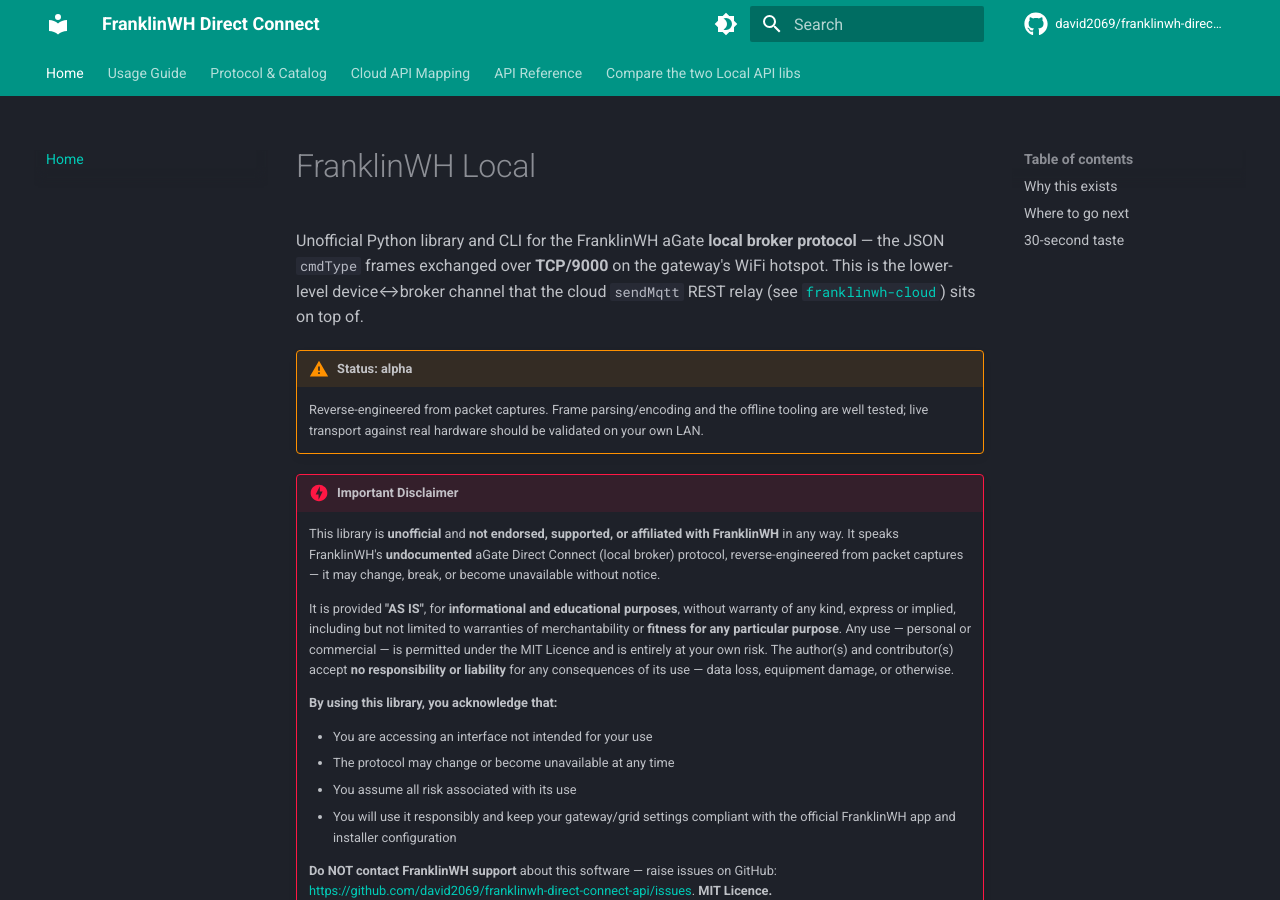
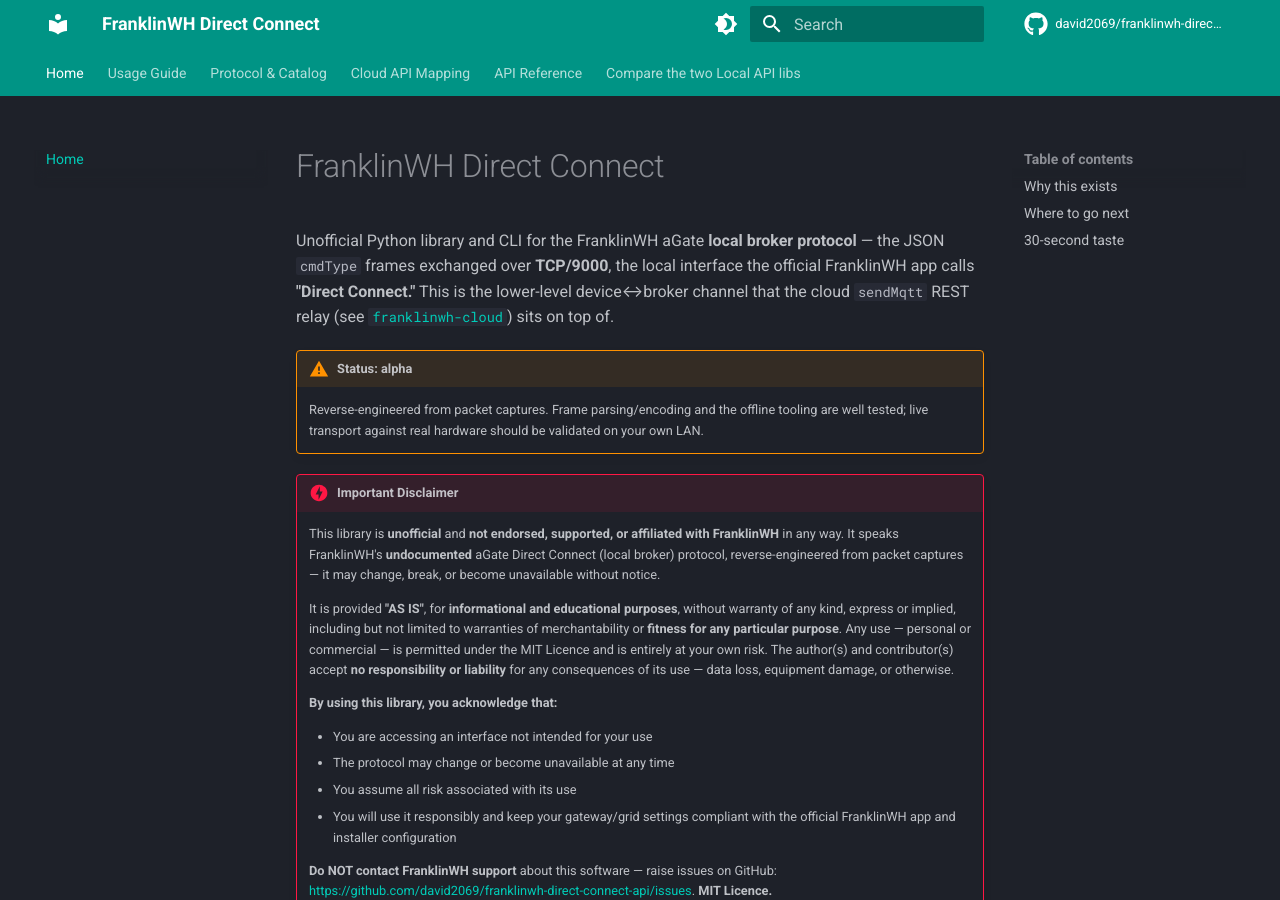
Before and after one commit to david2069/franklinwh-direct-connect-api, an MkDocs documentation site: the page built from docs/index.md, in a window 1280 px wide and 900 px high. Built offline with MkDocs 1.6.1 and Material for MkDocs 9.7.7, drawn with Linux system fonts in a browser that asks for light colours; comment, search, counter and statistics services are not loaded.

Commit message:
docs: align guide index title/intro with Direct Connect naming

```diff
--- a/docs/index.md
+++ b/docs/index.md
@@ -1,9 +1,9 @@
-# FranklinWH Local
+# FranklinWH Direct Connect
 
 Unofficial Python library and CLI for the FranklinWH aGate **local broker
-protocol** — the JSON `cmdType` frames exchanged over **TCP/9000** on the
-gateway's WiFi hotspot. This is the lower-level device↔broker channel that the
-cloud `sendMqtt` REST relay (see
+protocol** — the JSON `cmdType` frames exchanged over **TCP/9000**, the local
+interface the official FranklinWH app calls **"Direct Connect."** This is the
+lower-level device↔broker channel that the cloud `sendMqtt` REST relay (see
 [`franklinwh-cloud`](https://github.com/david2069/franklinwh-cloud)) sits on top of.
 
 !!! warning "Status: alpha"
```
